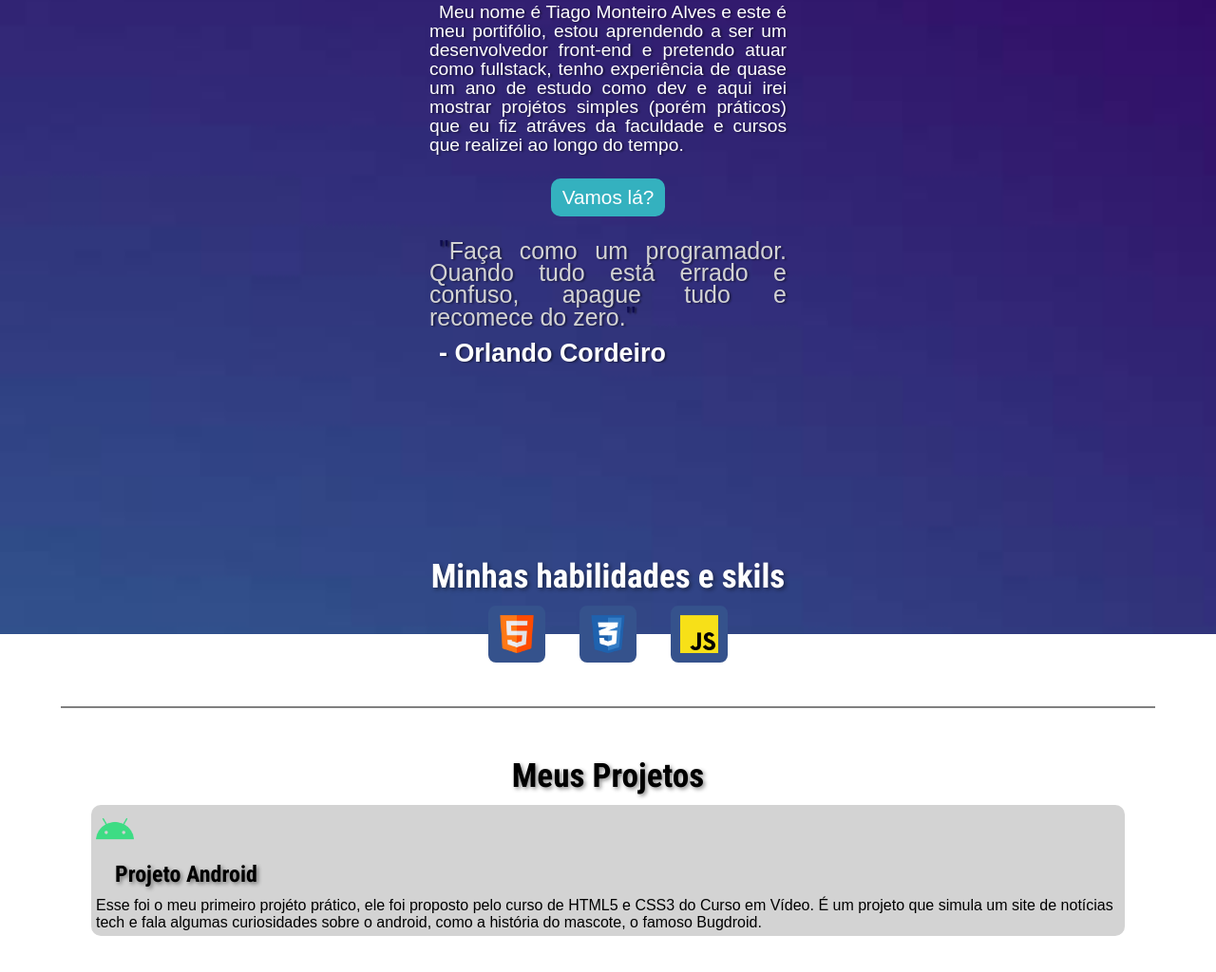
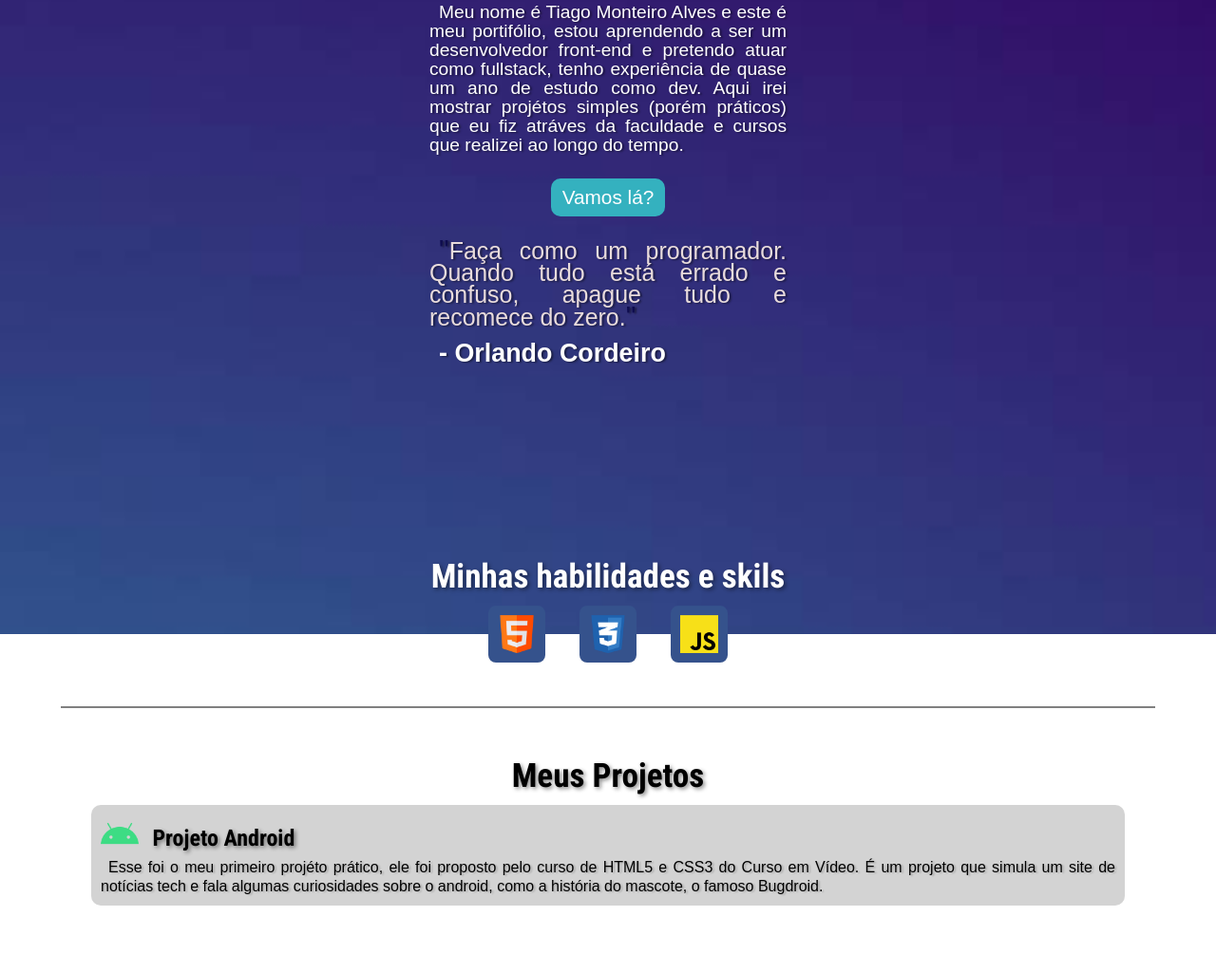
Before and after one commit to tiagomont/portifolio, a plain HTML site: page index.html in a window 1280 px wide. Shown: the part 132-1156 px from the top of the page at 95% size. Drawn offline with Linux system fonts and the light colour scheme.

Commit message:
update somethings on design

```diff
--- a/estilos/style.css
+++ b/estilos/style.css
@@ -71,7 +71,7 @@ a#btn:hover {
 }
 
 q {
-	color: lightgray;
+	color: #e9dcdc;
 	text-indent: 0px;
 	font-size: 1.3em;
 }
@@ -152,7 +152,7 @@ h1.tit-prjt {
 }
 
 article {
-	padding: 5px;
+	padding: 10px;
 	margin: auto;
 	background-color: lightgray;
 	border-radius: 10px;
@@ -164,14 +164,17 @@ img.pt-prjt {
 }
 
 h2.sub-title {
-	margin: 10px 20px;
+	display: inline-block;
+	margin: 0 10px;
 	text-shadow: 2px 2px 4px rgba(0, 0, 0, 0.450);
 	font-family: var(--font_destaque);
+	transform: translateY(-25%);
 }
 
 p.text-prjt {
-	width: 90vw;
-	padding-left: 10px;
 	text-align: justify;
 	text-indent: 8px;
+	text-shadow: 2px 1px 2px rgba(0, 0, 0, 0.2);
+	line-height: 20px;
+	font-size: 1em;
 }
--- a/index.html
+++ b/index.html
@@ -12,7 +12,7 @@
 		<section id="bio">
 			<h1 id="salut">Hey, sou Tiago</h1>
 			<p class="text">
-				Meu nome é Tiago Monteiro Alves e este é meu portifólio, estou aprendendo a ser um desenvolvedor front-end e pretendo atuar como fullstack, tenho experiência de quase um ano de estudo como dev e aqui irei mostrar projétos simples (porém práticos) que eu fiz atráves da faculdade e cursos que realizei ao longo do tempo.
+				Meu nome é Tiago Monteiro Alves e este é meu portifólio, estou aprendendo a ser um desenvolvedor front-end e pretendo atuar como fullstack, tenho experiência de quase um ano de estudo como dev. Aqui irei mostrar projétos simples (porém práticos) que eu fiz atráves da faculdade e cursos que realizei ao longo do tempo.
 			</p>
 			<a href="#skills" id="btn">Vamos lá?</a>
 			<p class="text">
@@ -33,7 +33,7 @@
 			<article>
 				<img class="pt-prjt" src="imagens/android.png">
 				<h2 class="sub-title">Projeto Android</h2>
-				<p>
+				<p class="text-prjt">
 					Esse foi o meu primeiro projéto prático, ele foi proposto pelo curso de HTML5 e CSS3 do Curso em Vídeo. É um projeto que simula um site de notícias tech e fala algumas curiosidades sobre o android, como a história do mascote, o famoso Bugdroid.
 				</p>
 			</article>
```
